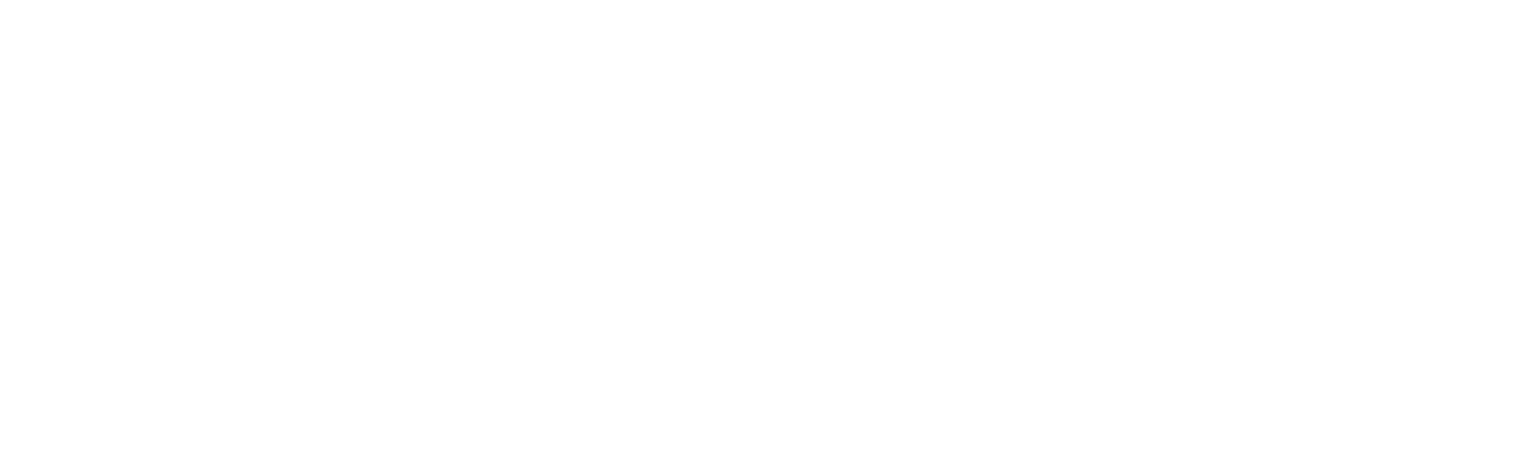
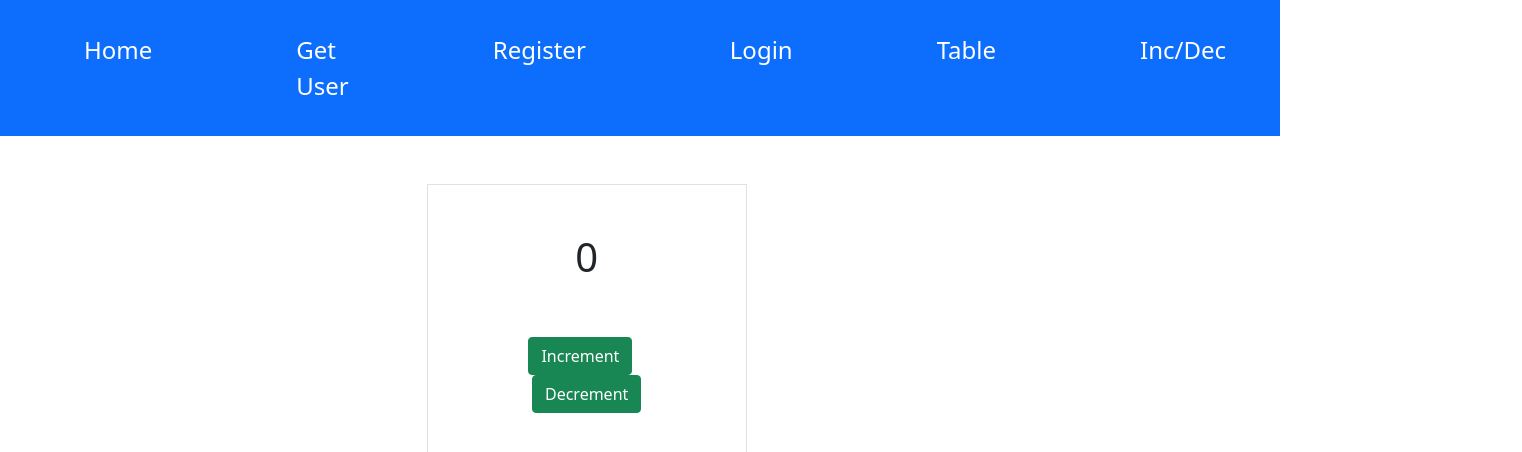
Before and after one commit to kiranrathor30697/redux-toolkit-thoughtwin-office, a React (Create React App) app: page /inc_dec in a window 1280 px wide. Before the commit this address had no page. Shown: the top 452 px of the page, 1522 px wide, since content can reach past the window. Built offline with nearby package versions, Linux system fonts and the light colour scheme.

Commit message:
simple reducer toolkit inc/dec done

```diff
--- a/src/App.js
+++ b/src/App.js
@@ -6,6 +6,7 @@
 import Register from "./pages/Register";
 import 'bootstrap/dist/css/bootstrap.css';
 import Update from "./pages/Update";
+import Inc_Dec from "./pages/Inc_Dec";
 
 
 function App() {
@@ -18,6 +19,8 @@
       <Route path='/getuser' element={<GetUser />} />
       <Route path='/logout' element={<Logout />} />
       <Route path='/update' element={<Update />} />
+      <Route path='/inc_dec' element={<Inc_Dec />} />
+
     </Routes>
    </BrowserRouter>
   );
--- a/src/app/store.js
+++ b/src/app/store.js
@@ -1,5 +1,6 @@
 import { configureStore } from "@reduxjs/toolkit";
 import getSlice from "../features/slice/getSlice";
+import  incDecSlice  from "../features/slice/incDecSlice";
 import loginSlice from "../features/slice/loginSlice";
 import registerSlice from '../features/slice/registerSlice';
 import updateSlice from "../features/slice/updateSlice";
@@ -9,6 +10,7 @@
         register :  registerSlice,
         login    :  loginSlice,
         get      :  getSlice,
-        update   :  updateSlice
+        update   :  updateSlice,
+        inc_dec  :  incDecSlice
     }
 })
--- /dev/null
+++ b/src/features/slice/incDecSlice.js
@@ -0,0 +1,20 @@
+import { createSlice } from "@reduxjs/toolkit";
+
+export const incDecSlice = createSlice({
+    name:'inc_dec',
+    initialState:{
+        value:0
+    },
+    reducers:{
+        increment:(state)=>{
+            state.value += 1;
+        },
+        decrement:(state)=>{
+            (state.value > 0)?state.value -=1:state.value = 0
+            // state.value -=1;
+        }
+    }
+})
+export const {increment , decrement} = incDecSlice.actions;
+
+export default incDecSlice.reducer
--- /dev/null
+++ b/src/pages/Inc_Dec.js
@@ -0,0 +1,21 @@
+import React from 'react';
+import { useDispatch, useSelector } from 'react-redux';
+import { decrement, increment } from '../features/slice/incDecSlice';
+import Header from './layouts/Header';
+
+export default function Inc_Dec() {
+
+    const dispatch = useDispatch();
+    const state = useSelector(state=>state);
+
+  return (
+    <>
+        <Header />
+        <div className='text-center border p-5 offset-4 w-25 mt-5'>
+            <h1>{state.inc_dec.value}</h1><br /><br />
+            <button className='btn btn-success' onClick={()=>{dispatch(increment())}}>Increment</button>&nbsp;&nbsp;&nbsp;
+            <button className='btn btn-success'onClick={()=>{dispatch(decrement())}}>Decrement</button>
+        </div>
+    </>
+  );
+}
--- a/src/pages/layouts/Header.js
+++ b/src/pages/layouts/Header.js
@@ -41,6 +41,12 @@
                   </li>
 
                   <li className="nav-item">
+                    <Link className="nav-link text-white fs-4 p-4 me-5 ms-5" to="/inc_dec ">
+                      Inc/Dec
+                    </Link>
+                  </li>
+
+                  <li className="nav-item">
                     <Link className="nav-link text-white fs-4 p-4 me-5 ms-5" to="/logout">
                       Logout
                     </Link>
```
